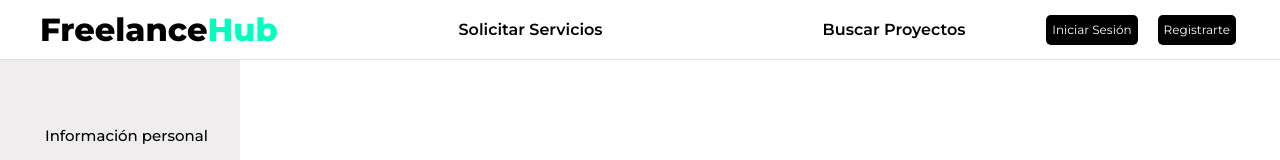
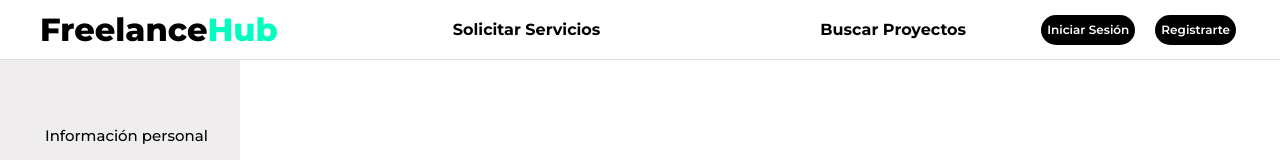
Before and after one commit to develhope/FS-ESP10-Team1-Project3, a React (Vite) app in the folder frontend/: page /sidebar/4 in a window 1280 px wide. Shown: the top 160 px of the page. Built offline with nearby package versions, Linux system fonts and the light colour scheme; no server answers.

Commit message:
Detalles CSS

```diff
--- a/frontend/src/components/css/Navbar.css
+++ b/frontend/src/components/css/Navbar.css
@@ -36,8 +36,8 @@
   margin: 0; /* Asegura que no haya márgenes alrededor de la lista */
   padding: 0; /* Asegura que no haya relleno alrededor de la lista */
   font-family: "Montserrat", sans-serif;
-  font-size: 16px;
-  font-weight: 600;
+  font-size: 15x;
+  font-weight: bold;
 }
 
 .navbar-links li a {
@@ -63,9 +63,10 @@
   color: white;
   border: none;
   font-size: 12px;
-  border-radius: 5px;
+  border-radius: 30px;
   cursor: pointer;
   font-family: "Montserrat", sans-serif;
+  font-weight: 600;
 }
 
 .navbar-button .button-logout {
--- a/frontend/src/components/sidebar-items-perfil/sidebar-items-css/infoBancaria.css
+++ b/frontend/src/components/sidebar-items-perfil/sidebar-items-css/infoBancaria.css
@@ -72,8 +72,10 @@
     padding: 7px;
     margin-right: 1170px;
 }
-.div-sidebar-element-infoBancaria .cuentasBancarias ul li button svg {
+.div-sidebar-element-infoBancaria .cuentasBancarias ul li button {
     cursor: pointer;
+    font-weight: bold;
+    color: red;
 }
 .div-sidebar-element-infoBancaria .cuentasBancarias ul li input {
     cursor: context-menu;
```
Also changed, not shown: frontend/src/components/sidebar-items-perfil/InfoBancaria.jsx (+1 -3 lines).
